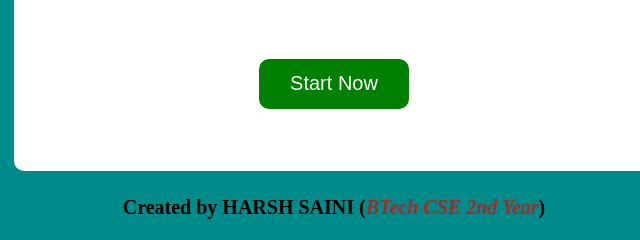
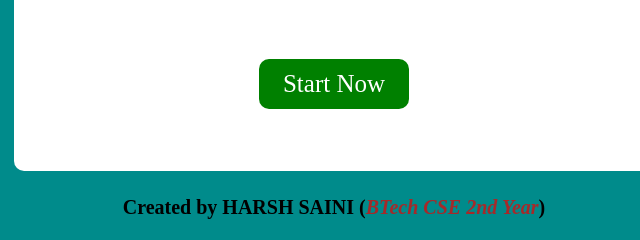
Before and after one commit to sainiharshsaini/TIC-TAC-TOE-GAME, a plain HTML site: page index.html in a window 1280 px wide. Shown: the part 536-776 px from the top of the page, 306-946 px from the left. Drawn offline with Linux system fonts and the light colour scheme.

Commit message:
Add files via upload

```diff
--- a/style.css
+++ b/style.css
@@ -52,7 +52,8 @@ html, body{
     border-radius: 10px;
     border: none;
     background-color: green;
-    font-size: 20px;
+    font-size: 25px;
+    font-family: gilroy;
 }
 
 .players-name .input-box{
```
